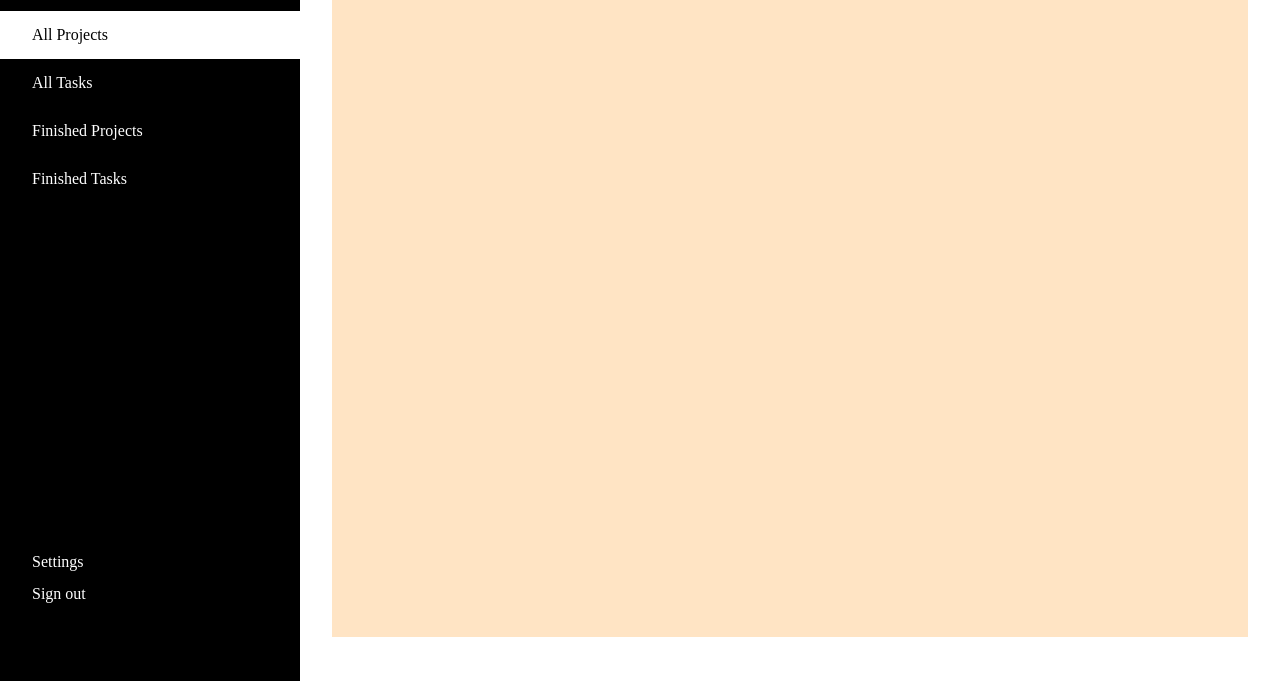
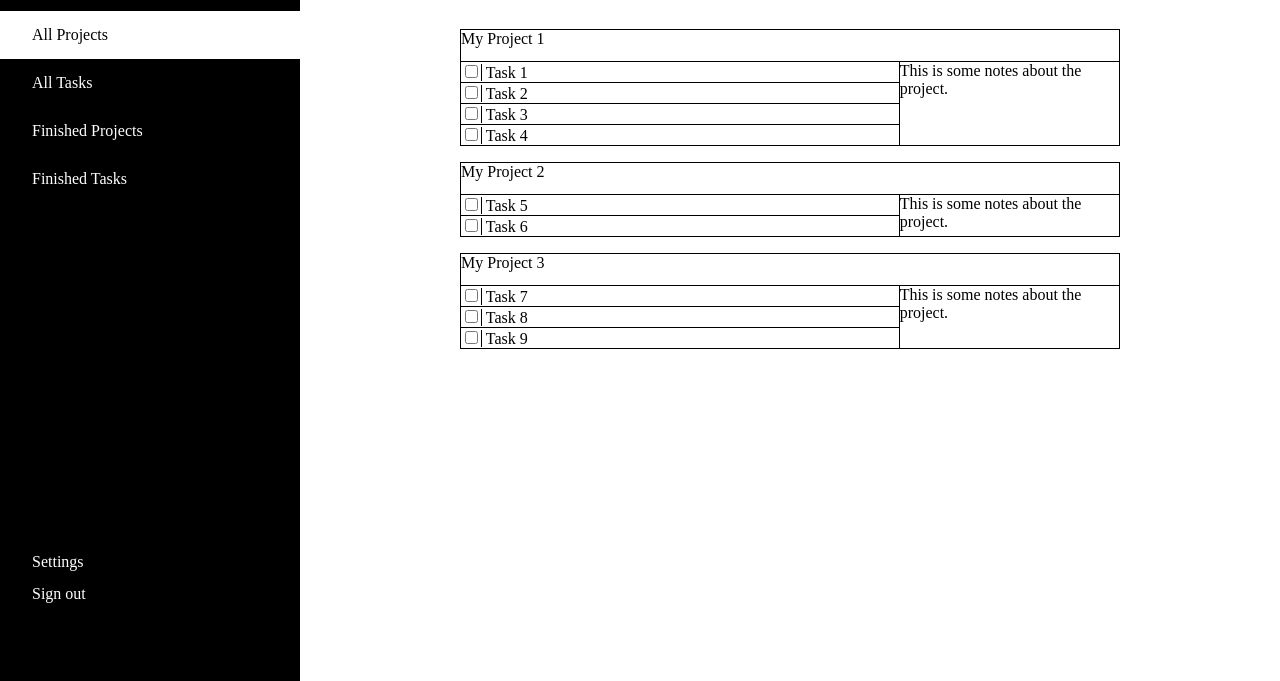
Before and after one commit to dh-giang-vu/TodoList, a website built with webpack: page src/index.html in a window 1280 px wide. Shown: the part 119-800 px from the top of the page. Built offline with nearby package versions, Linux system fonts and the light colour scheme.

Commit message:
skeleton html css grid layout for all projects tables

```diff
--- a/design/ui_design/NOTE TO SELF.txt
+++ /dev/null
@@ -1 +0,0 @@
-CHANGE PROJECT BOARD TO TABLE FORMAT
--- a/package.json
+++ b/package.json
@@ -4,6 +4,7 @@
   },
   "devDependencies": {
     "css-loader": "^6.10.0",
+    "gh-pages": "^6.1.1",
     "html-webpack-plugin": "^5.6.0",
     "style-loader": "^3.3.4",
     "webpack-cli": "^5.1.4",
@@ -13,6 +14,8 @@
   "scripts": {
     "build": "webpack --config webpack.prod.js",
     "start": "webpack serve --open --config webpack.dev.js",
-    "watch": "webpack --watch --config webpack.dev.js"
+    "watch": "webpack --watch --config webpack.dev.js",
+    "predeploy": "npm run build",
+    "deploy": "gh-pages -d dist"
   }
 }
--- a/src/index.html
+++ b/src/index.html
@@ -34,7 +34,81 @@
         Project Board
       </div>
 
-      <div class="projects-table"></div>
+      <div class="projects-container">
+
+        <div class="project">
+          <div class="header">
+            <div class="proj-name">My Project 1</div>
+          </div>
+          <ul class="task-list">
+            <li>
+              <span class="cb-container"><input type="checkbox" name="checkbox" id=""></span>
+              <span>Task 1</span>
+            </li>
+            <li>
+              <span class="cb-container"><input type="checkbox" name="checkbox" id=""></span>
+              <span>Task 2</span>
+            </li>
+            <li>
+              <span class="cb-container"><input type="checkbox" name="checkbox" id=""></span>
+              <span>Task 3</span>
+            </li>
+            <li>
+              <span class="cb-container"><input type="checkbox" name="checkbox" id=""></span>
+              <span>Task 4</span>
+            </li>
+          </ul>
+          <div class="proj-note">
+            This is some notes about the project.
+          </div>
+        </div>
+
+
+        <div class="project">
+          <div class="header">
+            <div class="proj-name">My Project 2</div>
+          </div>
+          <ul class="task-list">
+            <li>
+              <span class="cb-container"><input type="checkbox" name="checkbox" id=""></span>
+              <span>Task 5</span>
+            </li>
+            <li>
+              <span class="cb-container"><input type="checkbox" name="checkbox" id=""></span>
+              <span>Task 6</span>
+            </li>
+          </ul>
+          <div class="proj-note">
+            This is some notes about the project.
+          </div>
+        </div>
+
+
+        <div class="project">
+          <div class="header">
+            <div class="proj-name">My Project 3</div>
+          </div>
+          <ul class="task-list">
+            <li>
+              <span class="cb-container"><input type="checkbox" name="checkbox" id=""></span>
+              <span>Task 7</span>
+            </li>
+            <li>
+              <span class="cb-container"><input type="checkbox" name="checkbox" id=""></span>
+              <span>Task 8</span>
+            </li>
+            <li>
+              <span class="cb-container"><input type="checkbox" name="checkbox" id=""></span>
+              <span>Task 9</span>
+            </li>
+          </ul>
+          <div class="proj-note">
+            This is some notes about the project.
+          </div>
+        </div>
+
+
+      </div>
 
     </div>
 
--- a/src/style.css
+++ b/src/style.css
@@ -5,8 +5,6 @@
 body {
     margin: 0;
     padding: 0;
-    max-height: 100vh;
-
 }
 
 
@@ -150,10 +148,60 @@ a.active{
     width: fit-content;
     border-bottom: 4px solid black;
     padding-right: 24px;
+}
+
+.projects-container{
+    margin: 32px 128px;
+    min-height: 70vh;
+}
+
+.project {
+    margin-top: 16px;
+
+    display: grid;
+    grid-template-rows: 32px 1fr;
+    grid-template-columns: 2fr 1fr;
+
+    --std-proj-border: 1px solid black;
+    border: var(--std-proj-border);
 
 }
 
-.projects-table {
-    background-color: bisque;
-    height: 80vh;
+.header {
+    grid-area: 1 / 1 / 2 / 3;
+    border-bottom: var(--std-proj-border);
 }
+
+.task-list {
+    margin: 0;
+    padding: 0;
+    list-style-type: none;
+
+    grid-area: 2 / 1 / -1 / 2;
+
+    display: grid;
+    grid-row: 1fr;
+    grid-template-columns: 1fr;
+
+    border-right: var(--std-proj-border);
+
+
+}
+
+.proj-note {
+    grid-area: 2 / 2 / -1 / 3;
+
+}
+
+
+.task-list li {
+    border-bottom: var(--std-proj-border);
+}
+
+.task-list li:last-child {
+    border-bottom: none;
+}
+
+.cb-container {
+    border-right: var(--std-proj-border);
+}
```
Also changed, not shown: dist/bundle.js, dist/index.html, 1 other file.
